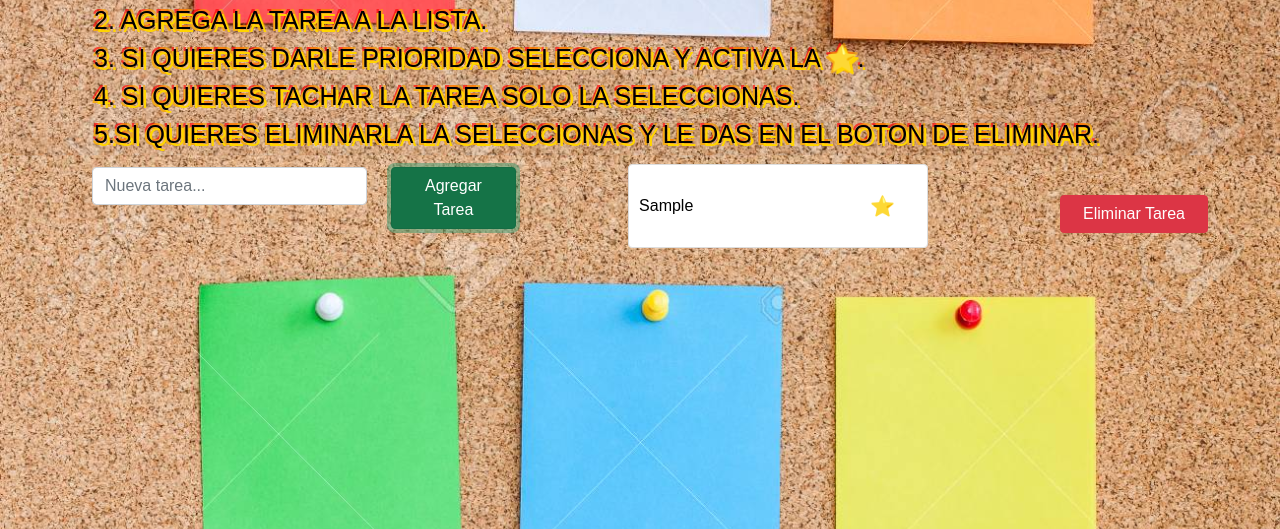
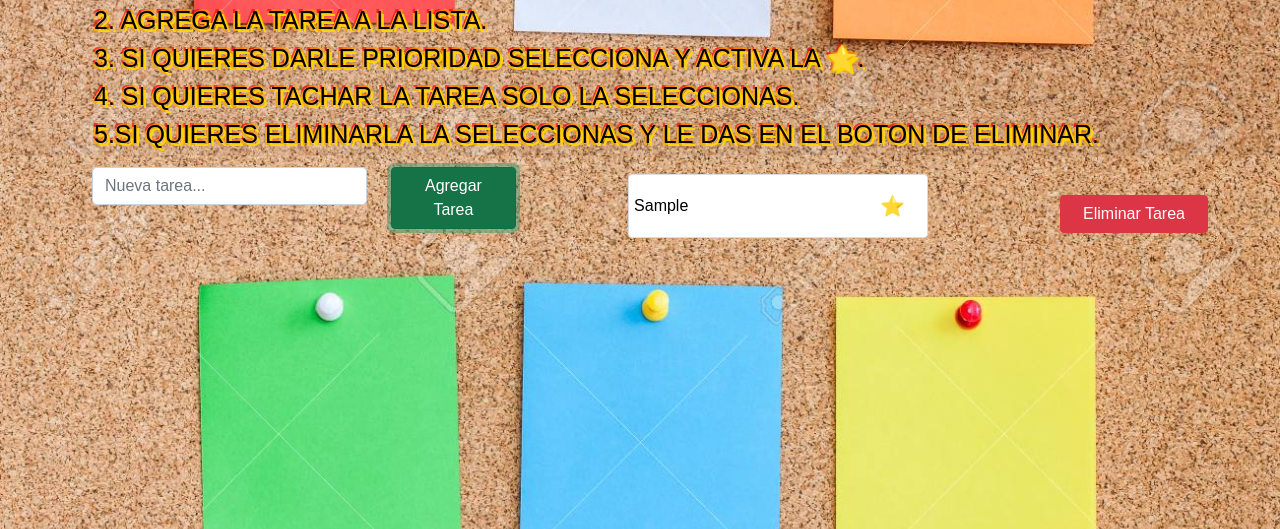
Before and after one commit to DayanaG09/programacion-js, a plain HTML site: page index.html in a window 1280 px wide. Both pictures are taken after typing "Sample" into the empty fields and a click on the button "Agregar Tarea". Shown: the part 271-800 px from the top of the page. Drawn offline with nearby package versions, Linux system fonts and the light colour scheme.

Commit message:
ajustes estilos tareas

```diff
--- a/styles.css
+++ b/styles.css
@@ -11,6 +11,12 @@
     background-position: center;
     overflow-y: auto;
     scrollbar-width: thin;
+}
+
+
+#taskList{
+    overflow-y: auto;
+    max-height: 200px !important;
 }
 
 body::before {
@@ -94,8 +100,8 @@ ul {
 
 li {
     background-color: #fff;
-    margin: 5px 0;
-    padding: 10px;
+    margin: 3px 0;
+    padding-left: 5px;
     border: 1px solid #ddd;
     border-radius: 4px;
     display: flex;
```
